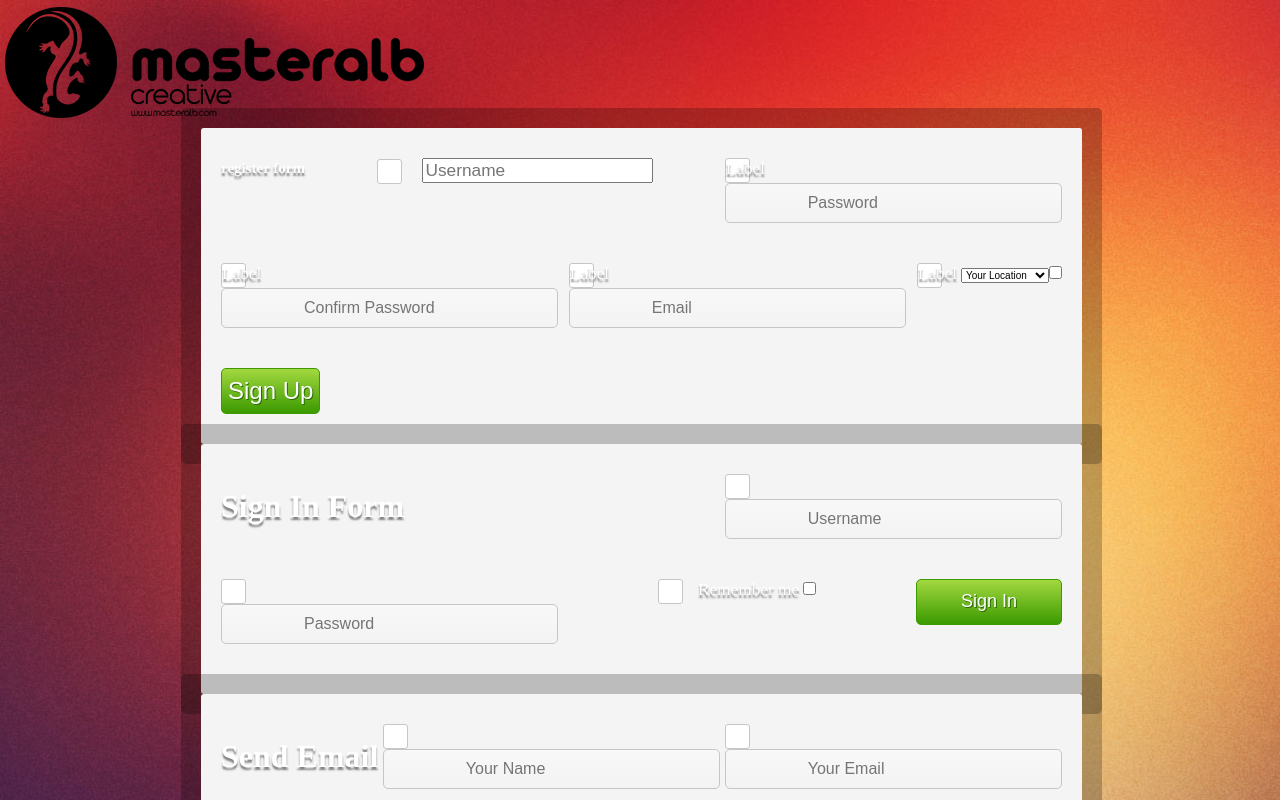
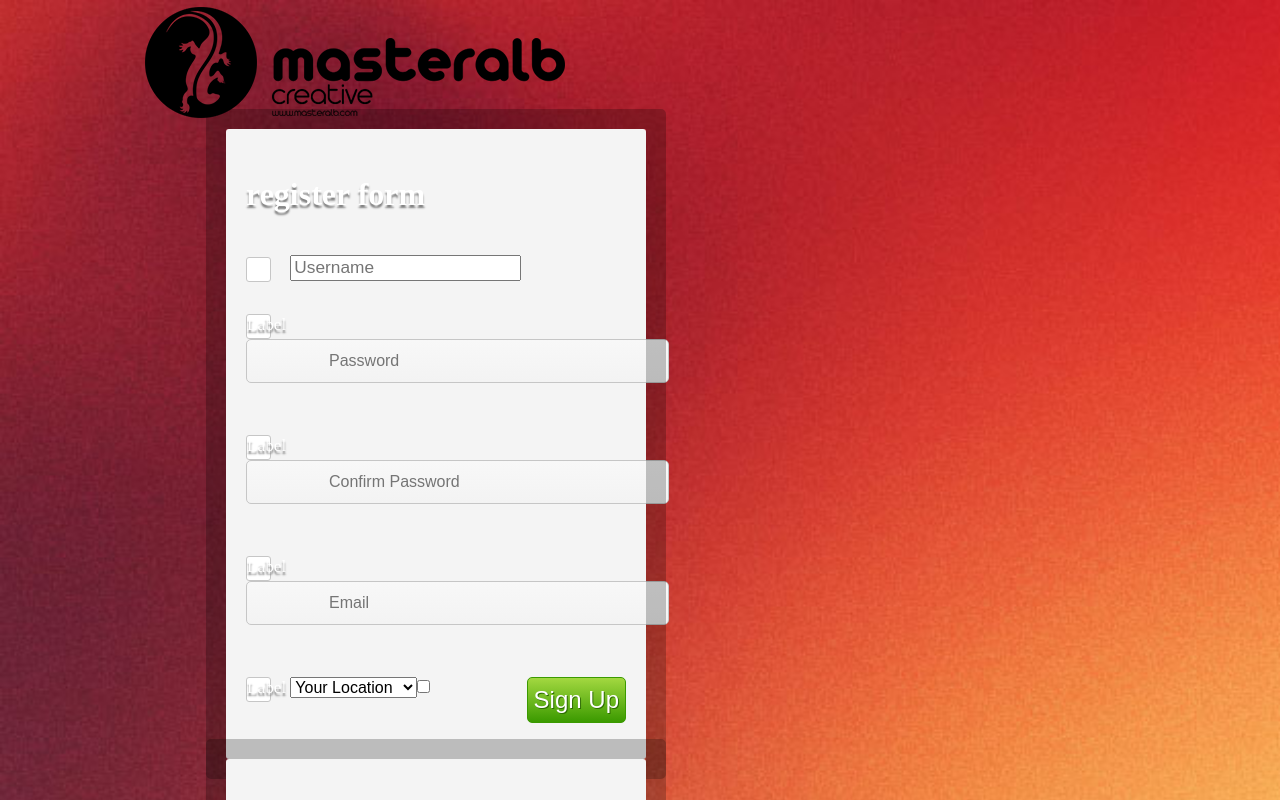
Before and after one commit to MichalWr88/weekly-webdev-challenge-1, a plain HTML site: page indeks.html in a window 1280 px wide. Shown: the top 800 px of the page. Drawn offline with Linux system fonts and the light colour scheme; a web font is replaced by a local one.

Commit message:
update css organize

```diff
--- a/css/main.css
+++ b/css/main.css
@@ -4,20 +4,44 @@
 html{
 	font-size: 62.5%;
 }
-*{
-    box-sizing: border-box;
-}
+
 body{
 	background-image: url("../img/background.jpg");
-	background-size: 100% 100%;
+	background-size: cover;
 	font-family: 'TitilliumTextRegular';
 	font-weight: lighter;
 	font-style: normal;
+	font-size:1.6rem;
 	color:white;
 	text-shadow: 0px 3px 2px grey;
-	padding-bottom: 74px;
+	max-width:1000px;
+	margin:0 auto;
 	}
-main{
+
+
+
+/*==========================================
+    FORM
+    =====================================================*/
+
+.page__form{
+	max-width:380px;
+
+}
+.form__header{
+	font-size:3.2rem;
+}
+
+
+
+
+
+
+
+
+
+
+.page__main{
 	max-width:1050px;
 	margin:0 auto;
 	padding-left: 86px;
```
